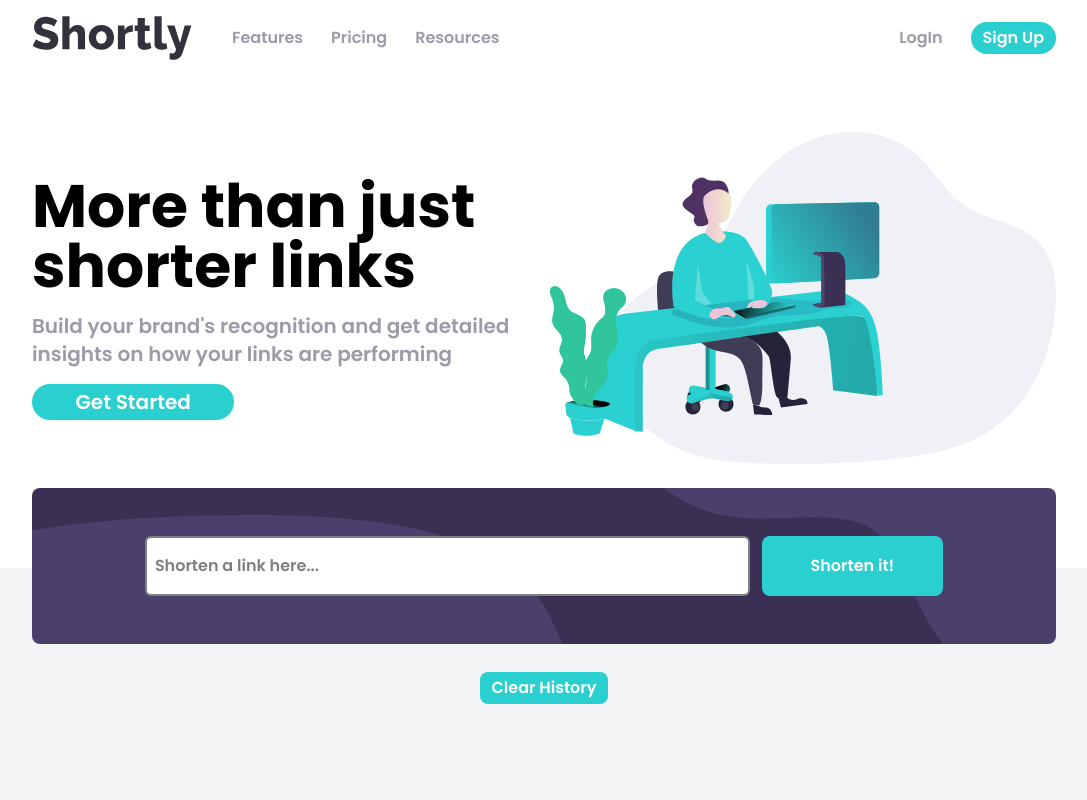
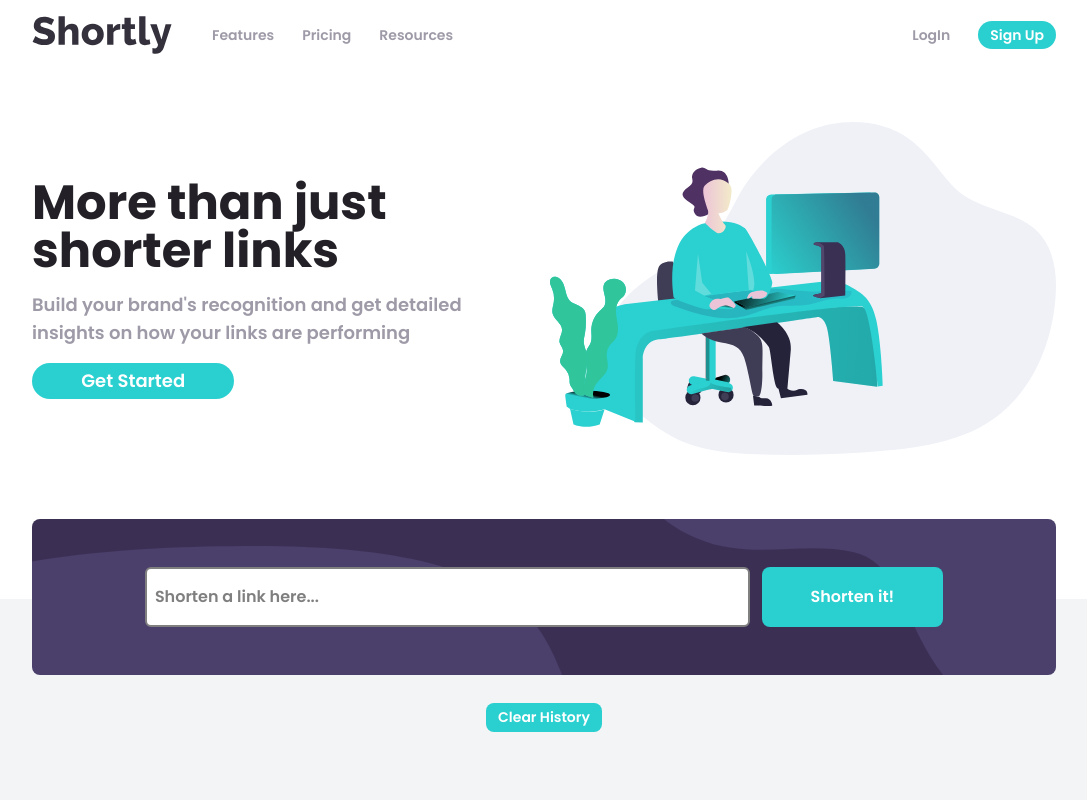
Before and after one commit to ukpongjoseph/Shortly, a React (Vite) app: page / in a window 1280 px wide. Shown: the top 800 px of the page, without its empty margins (96-1183 px from the left). Built offline with nearby package versions, Linux system fonts and the light colour scheme; a web font is replaced by a local one.

Commit message:
Updated the UI

```diff
--- a/src/components/Advanced.jsx
+++ b/src/components/Advanced.jsx
@@ -92,7 +92,7 @@ const Advanced = () => {
           )
         }
       </div>
-      <button onClick={clearHistory} className='text-white bg-[hsl(180,66%,49%)] hover:bg-[hsla(180,66%,49%,0.7)] rounded-lg px-3 py-1'>Clear History</button>
+      <button onClick={clearHistory} className='text-white bg-[hsl(180,66%,49%)] hover:bg-[hsla(180,66%,49%,0.7)] rounded-lg px-3 py-1 text-[12px] md:text-[12px] lg:text-[14px]'>Clear History</button>
       </div>
     </div>
   )
--- a/src/components/Hero.jsx
+++ b/src/components/Hero.jsx
@@ -5,13 +5,13 @@ import hero from '../assets/illustration-working.svg'
 const Hero = () => {
   return (
     <div className=' flex flex-col pb-20'>
-      <div className='flex-1 py-5 md:py-8 lg:py-6 flex justify-center md:w-[80vw] mx-auto md:static'>
-          <div className='w-[95%] md:w-[92vw] lg:w-[90vw] container flex flex-col items-end justify-end gap-3 md:flex-row-reverse pt-4'>
+      <div className='flex-1 py-5 md:pb-8 12 lg:pb-16 flex justify-center md:w-[85vw] lg:w-[80vw] mx-auto md:static'>
+          <div className='w-[95%] md:w-[100%] container flex flex-col items-end justify-end gap-3 md:flex-row-reverse pt-4'>
               <span className='md:w-[50%]'><img src={hero} alt="Hero_Section_image" /></span>
               <div className='text-center md:text-start flex flex-col gap-4 md:w-[50%] md:my-auto'>
-                  <h1 className='font-bold text-4xl md:text-5xl lg:text-6xl'>More than just shorter links</h1>
-                  <p className='text-[hsl(257,7%,63%)] text-md md:text-lg lg:text-xl'>Build your brand's recognition and get detailed insights on how your links are performing</p>
-                  <button className='rounded-full bg-[hsl(180,66%,49%)] text-white px-3 py-1 hover:cursor-pointer hover:bg-[hsla(180,66%,49%,0.5)] font-semibold text-md md:text-lg lg:text-xl lg:w-[40%] w-[50%] mx-auto md:mx-0'>Get Started</button>
+                  <h1 className='font-bold text-4xl md:text-4xl lg:text-5xl text-[hsl(260,8%,14%)]'>More than just shorter links</h1>
+                  <p className='text-[hsl(257,7%,63%)] text-md lg:text-lg'>Build your brand's recognition and get detailed insights on how your links are performing</p>
+                  <button className='rounded-full bg-[hsl(180,66%,49%)] text-white px-3 py-1 hover:cursor-pointer hover:bg-[hsla(180,66%,49%,0.5)] font-semibold text-md lg:text-lg lg:w-[40%] w-[50%] mx-auto md:mx-0'>Get Started</button>
               </div>
           </div>
       </div>
--- a/src/components/Nav.jsx
+++ b/src/components/Nav.jsx
@@ -12,17 +12,17 @@ const Nav = () => {
     <div className=''>
         <div className='w-[95%] md:w-[85vw] lg:w-[80vw] mx-auto container flex justify-between py-4'>
         <div className='flex gap-10'>
-            <img className='w-[120px] md:w-[160px]' src={logo} alt="Shortly Logo" />
+            <img className='w-[120px] lg:w-[140px]' src={logo} alt="Shortly Logo" />
             <div className='md:flex md:gap-5 lg:gap-7 hidden text-[hsl(257,7%,63%)] font-semibold text-md my-auto'>
-                <a className='hover:cursor-pointer hover:text-black' href="#">Features</a>
-                <a className='hover:cursor-pointer hover:text-black' href="#">Pricing</a>
-                <a className='hover:cursor-pointer hover:text-black' href="#">Resources</a>
+                <a className='hover:cursor-pointer hover:text-black text-sm' href="#">Features</a>
+                <a className='hover:cursor-pointer hover:text-black text-sm' href="#">Pricing</a>
+                <a className='hover:cursor-pointer hover:text-black text-sm' href="#">Resources</a>
             </div>
 
         </div>
         <div className='md:flex md:gap-7 hidden items-center my-auto font-semibold text-md'>
-            <button className='text-[hsl(257,7%,63%)] hover:cursor-pointer hover:text-black'>LogIn</button>
-            <button className='rounded-full bg-[hsl(180,66%,49%)] text-white px-3 py-1 hover:cursor-pointer hover:bg-[hsla(180,66%,49%,0.5)]'>Sign Up</button>
+            <button className='text-[hsl(257,7%,63%)] hover:cursor-pointer hover:text-black text-sm'>LogIn</button>
+            <button className='rounded-full bg-[hsl(180,66%,49%)] text-white px-3 py-1 hover:cursor-pointer hover:bg-[hsla(180,66%,49%,0.5)] text-sm'>Sign Up</button>
         </div>
         <button onClick={mobileToggle} className='block md:hidden mb-2'><Menu/></button>
         </div>
```
